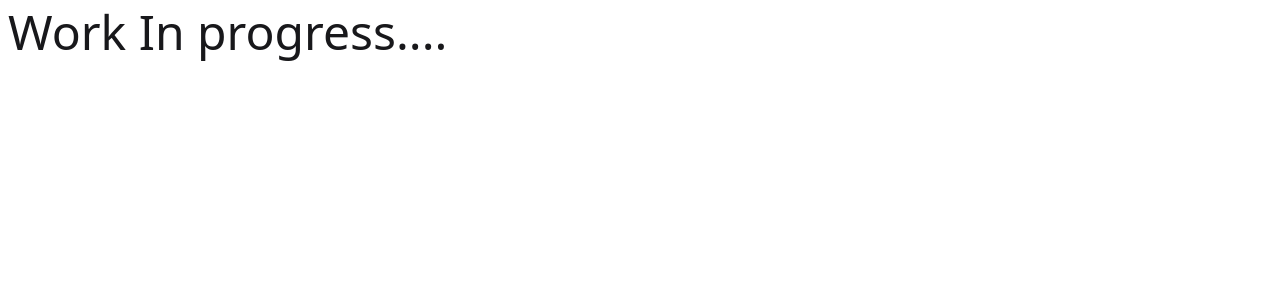
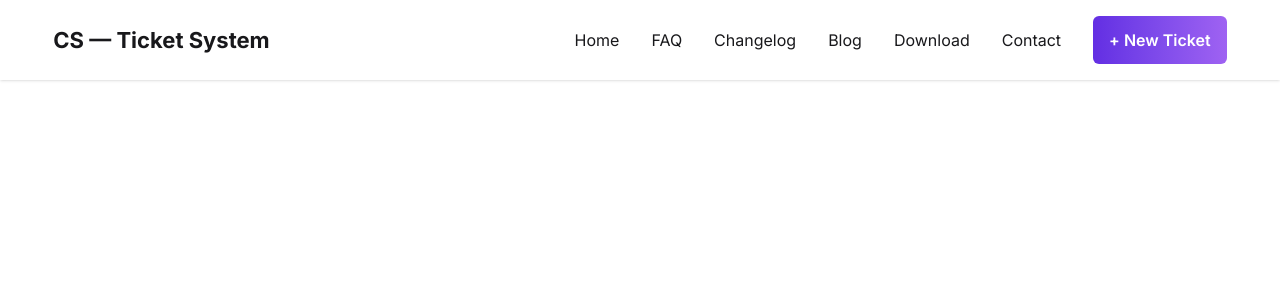
Before and after one commit to CoderElham/cs-ticket-services, a React (Vite) app: page / in a window 1280 px wide. Shown: the top 300 px of the page. Built offline with nearby package versions, Linux system fonts and the light colour scheme.

Commit message:
added navigation section

```diff
--- a/src/App.css
+++ b/src/App.css
@@ -0,0 +1,6 @@
+/* Inter Font Import*/
+@import url('https://fonts.googleapis.com/css2?family=Inter:ital,opsz,wght@0,14..32,100..900;1,14..32,100..900&display=swap');
+
+*{
+  font-family: "Inter", sans-serif;
+}
--- a/src/App.jsx
+++ b/src/App.jsx
@@ -2,8 +2,39 @@ import './App.css'
 function App() {
 
   return (
-    <div className='text-5xl p-2'>
-      Work In progress....
+    <div className="bg-base-100 shadow-sm">
+      <div className="w-11/12 mx-auto flex justify-between items-center py-4">
+        <div className="flex items-center">
+          <div className="dropdown">
+            <div tabIndex={0} role="button" className="btn btn-ghost lg:hidden">
+        <svg xmlns="http://www.w3.org/2000/svg" className="h-5 w-5" fill="none" viewBox="0 0 24 24" stroke="currentColor"> <path strokeLinecap="round" strokeLinejoin="round" strokeWidth="2" d="M4 6h16M4 12h8m-8 6h16" /> </svg>
+      </div>
+       <ul tabIndex={0} className="menu menu-sm dropdown-content bg-base-100 rounded-box z-1 mt-3 w-52 p-2 shadow">
+              <div className="nav-links">
+                <li><a href="#">Home</a></li>
+                <li><a href="#">FAQ</a></li>
+                <li><a href="#">Changelog</a></li>
+                <li><a href="#">Blog</a></li>
+                <li><a href="#">Download</a></li>
+                <li><a href="#">Contact</a></li>
+              </div>
+              <button className="px-2 py-1 bg-gradient-to-r from-[#632EE3] to-[#9F62F2] text-white font-semibold rounded-md cursor-pointer"> + New Ticket </button>
+        </ul>
+    </div>
+    <a className="text-[22px] font-bold" href="#">CS — Ticket System</a>
+  </div>
+  <div className=" hidden lg:flex items-center">
+          <ul className="flex items-center gap-8">
+            <li><a href="#">Home</a></li>
+            <li><a href="#">FAQ</a></li>
+            <li><a href="#">Changelog</a></li>
+            <li><a href="#">Blog</a></li>
+            <li><a href="#">Download</a></li>
+            <li><a href="#">Contact</a></li>
+            <button className="px-4 py-3 bg-gradient-to-r from-[#632EE3] to-[#9F62F2] text-white font-semibold rounded-md cursor-pointer">+ New Ticket</button>
+          </ul>
+    </div>
+  </div>
     </div>
   )
 }
```
